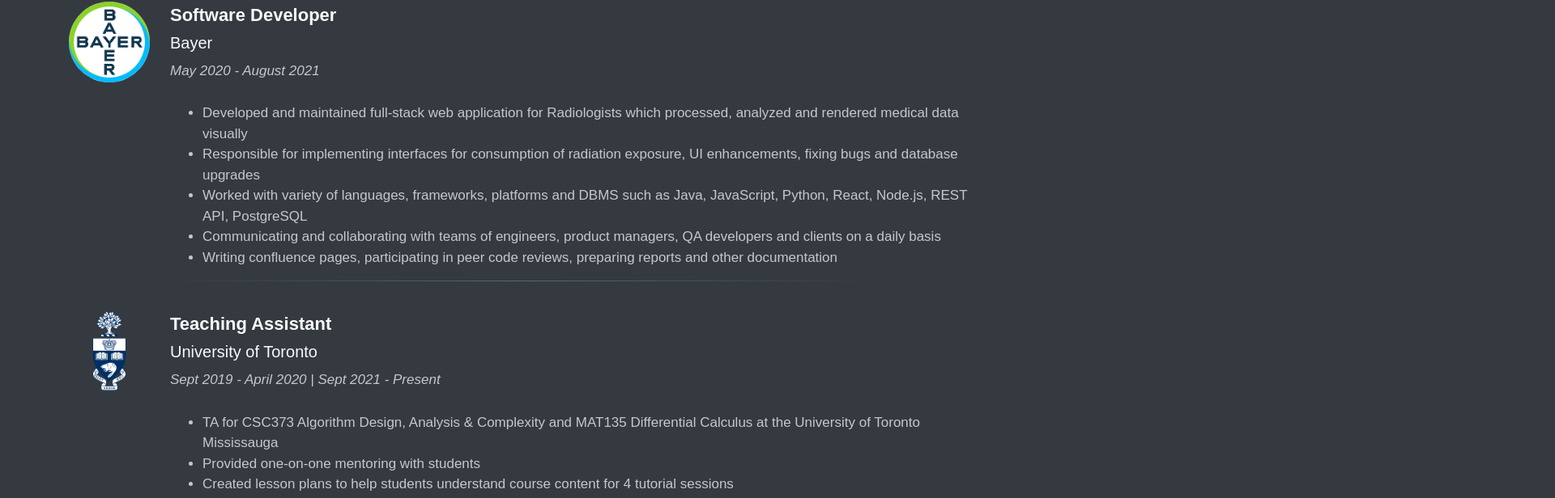
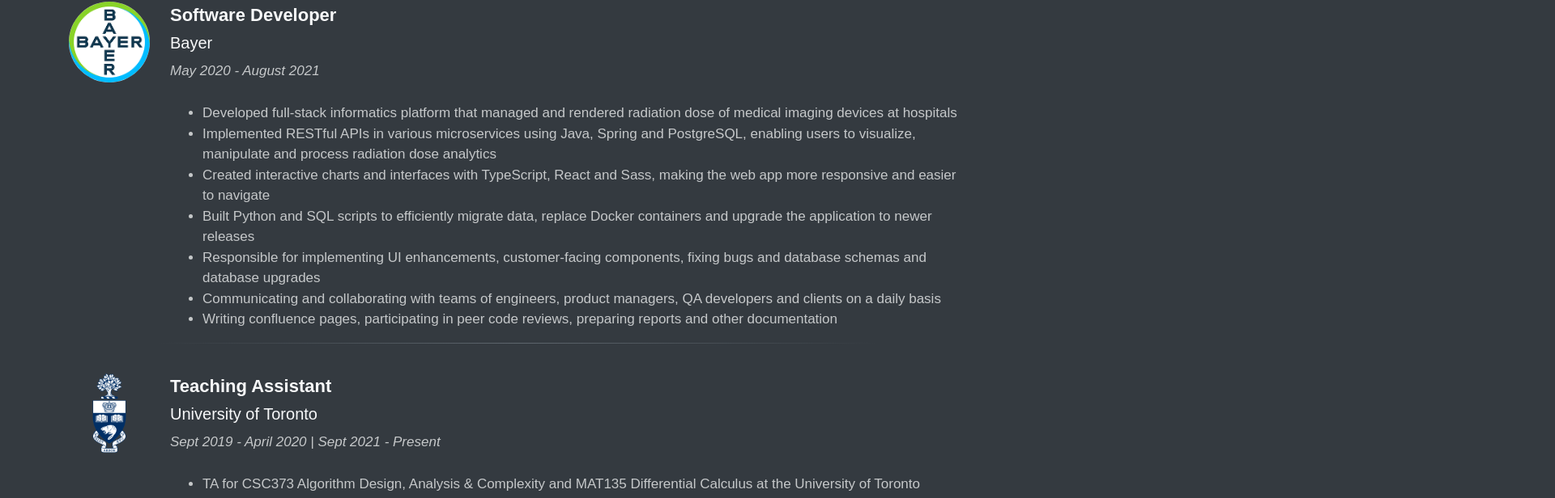
Before and after one commit to William010x/william010x.github.io, a React (Create React App) app: page / in a window 1280 px wide. Shown: the part 2060-2676 px from the top of the page at 81% size, 1920 px wide, since content can reach past the window. Built offline with nearby package versions, Linux system fonts and the light colour scheme; a web font is replaced by a local one.

Commit message:
Rename Discord bot and update job descriptions

```diff
--- a/src/Jobs.js
+++ b/src/Jobs.js
@@ -15,9 +15,11 @@ class Jobs extends React.Component {
                         title="Software Developer"
                         company="Bayer"
                         date="May 2020 - August 2021"
-                        description={["Developed and maintained full-stack web application for Radiologists which processed, analyzed and rendered medical data visually",
-                            "Responsible for implementing interfaces for consumption of radiation exposure, UI enhancements, fixing bugs and database upgrades",
-                            "Worked with variety of languages, frameworks, platforms and DBMS such as Java, JavaScript, Python, React, Node.js, REST API, PostgreSQL",
+                        description={["Developed full-stack informatics platform that managed and rendered radiation dose of medical imaging devices at hospitals",
+                            "Implemented RESTful APIs in various microservices using Java, Spring and PostgreSQL, enabling users to visualize, manipulate and process radiation dose analytics",
+                            "Created interactive charts and interfaces with TypeScript, React and Sass, making the web app more responsive and easier to navigate",
+                            "Built Python and SQL scripts to efficiently migrate data, replace Docker containers and upgrade the application to newer releases",
+                            "Responsible for implementing UI enhancements, customer-facing components, fixing bugs and database schemas and database upgrades",
                             "Communicating and collaborating with teams of engineers, product managers, QA developers and clients on a daily basis",
                             "Writing confluence pages, participating in peer code reviews, preparing reports and other documentation"]}
                     />
@@ -28,8 +30,9 @@ class Jobs extends React.Component {
                         company="University of Toronto"
                         date="Sept 2019 - April 2020 | Sept 2021 - Present"
                         description={["TA for CSC373 Algorithm Design, Analysis & Complexity and MAT135 Differential Calculus at the University of Toronto Mississauga",
-                            "Provided one-on-one mentoring with students",
-                            "Created lesson plans to help students understand course content for 4 tutorial sessions",
+                            "Taught algorithms, design techniques, analysis of abstract data structures and complexity",
+                            "Led office hours and weekly tutorials for 4 sections",
+                            "Created lesson plans and provided one-on-one mentoring for students",
                             "Graded assessments and answered questions on class forums for 1500+ students"]}
                     />
                 </Container>
--- a/src/Projects.js
+++ b/src/Projects.js
@@ -3,7 +3,7 @@ import { Container } from 'react-bootstrap';
 import ProjectCarousel from './components/ProjectCarousel';
 import bookRecommender from './images/bookRecommender.png';
 import nox from './images/nox.png';
-import javaBot from './images/java-music.png';
+import lofiRadioBot from './images/lofi-radio-music.png';
 import website from './images/website.png';
 import Project from './components/Project';
 import './css/About.css';
@@ -30,11 +30,11 @@ class Projects extends React.Component {
                     />
                     <hr/>
                     <Project
-                        image={javaBot}
-                        title="JavaBot"
-                        description="A customizable Discord bot that can play music and moderate servers"
-                        link="https://github.com/William010x/JavaBot"
-                        skills={["Java", "Java Discord API"]}
+                        image={lofiRadioBot}
+                        title="Lofi Radio Bot"
+                        description="A customizable Discord bot for playing high-quality music and moderating servers"
+                        link="https://github.com/William010x/LofiRadioBot"
+                        skills={["Java", "Java Discord API", "LavaPlayer"]}
                     />
                     <hr/>
                     <Project
```
Also changed, not shown: src/images/lofi-radio-music.png (renamed from src/images/java-music.png).
